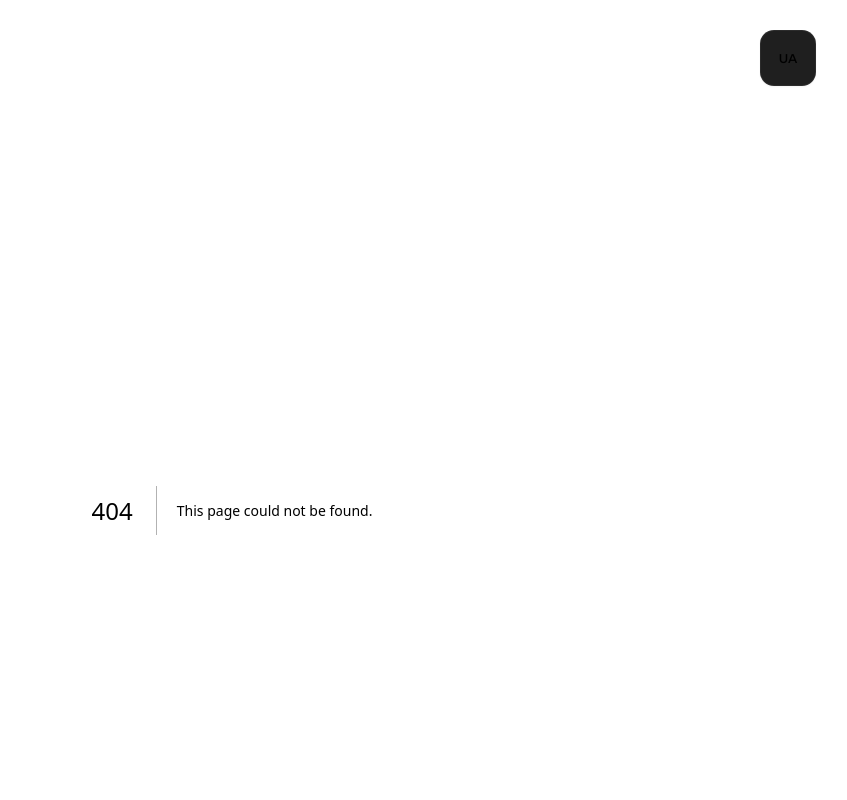
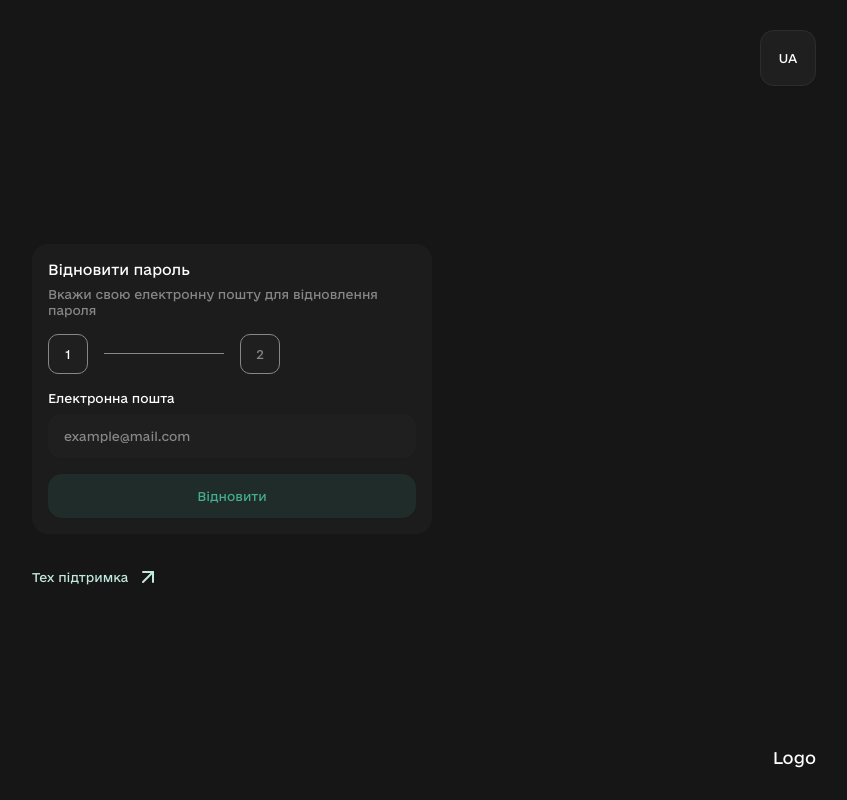
Before and after one commit to Vakolyyk/nerd-stud-io, a Next.js app in the folder client/: page /reset-password in a window 1280 px wide. Before the commit this address had no page. Shown: the top 800 px of the page, without its empty margins (408-1255 px from the left). Built offline with nearby package versions, Linux system fonts and the light colour scheme.

Commit message:
feat: create reset password ui

```diff
--- a/client/src/app/login/components/LoginForm.tsx
+++ b/client/src/app/login/components/LoginForm.tsx
@@ -1,15 +1,18 @@
 "use client";
 
 import Image from "next/image";
+import Link from "next/link";
 import { useState } from "react";
 import { useRouter } from "next/navigation";
 import { SubmitHandler, useForm } from "react-hook-form";
 
 import { Eye, EyeOff } from "lucide-react";
 
-import AuthFormField from "@/components/auth-form/AuthFormField";
 import { Input } from "@/components/ui/input";
 import { Button } from "@/components/ui/button";
+import AuthFormField from "@/components/auth-form/AuthFormField";
+import SupportTeamLink from "@/components/auth-form/SupportTeamLink";
+import AuthFormContainer from "@/components/auth-form/AuthFormContainer";
 
 import Google from "../../../../public/google.png";
 
@@ -36,6 +39,8 @@ const LoginForm = () => {
   };
 
   return (
+    <>
+      <AuthFormContainer className="mb-7.5">
         <form
           onSubmit={handleSubmit(onSubmit)}
           className="w-full flex flex-col gap-4 text-xs"
@@ -57,9 +62,11 @@ const LoginForm = () => {
             title={
               <div className="mb-2 flex justify-between items-center">
                 <p className="font-medium">Пароль</p>
+                <Link href="/reset-password">
                   <Button variant="link" size="link" className="text-xs">
                     Забув пароль?
                   </Button>
+                </Link>
               </div>
             }
             error={errors.password?.message}
@@ -89,9 +96,14 @@ const LoginForm = () => {
               <Image src={Google} alt="google" width={14} height={14} />
             </Button>
             <div className="my-2 mx-auto h-px w-[240px] bg-text-secondary" />
-        <Button onClick={() => router.push("/sign-up")}>Створити акаунт</Button>
+            <Button type="button" onClick={() => router.push("/sign-up")}>
+              Створити акаунт
+            </Button>
           </div>
         </form>
+      </AuthFormContainer>
+      <SupportTeamLink />
+    </>
   );
 };
 
--- a/client/src/app/login/page.tsx
+++ b/client/src/app/login/page.tsx
@@ -1,13 +1,8 @@
 import LoginForm from "./components/LoginForm";
-import AuthFormContainer from "@/components/auth-form/AuthFormContainer";
-import SupportTeamLink from "@/components/auth-form/SupportTeamLink";
 
 const LoginPage = () => (
   <div className="flex flex-col justify-center">
-    <AuthFormContainer className="mb-7.5">
-      <LoginForm />
-    </AuthFormContainer>
-    <SupportTeamLink />
+    <LoginForm />
   </div>
 );
 
--- /dev/null
+++ b/client/src/app/reset-password/component/ResetPasswordForm.tsx
@@ -0,0 +1,130 @@
+"use client";
+
+import AuthFormContainer from "@/components/auth-form/AuthFormContainer";
+import AuthFormField from "@/components/auth-form/AuthFormField";
+import AuthFormProgress from "@/components/auth-form/AuthFormProgress";
+import SupportTeamLink from "@/components/auth-form/SupportTeamLink";
+import { Button } from "@/components/ui/button";
+import { Input } from "@/components/ui/input";
+import { Eye, EyeOff } from "lucide-react";
+import { useState } from "react";
+import { SubmitHandler, useForm } from "react-hook-form";
+
+type ResetPasswordFormInputs = {
+  email: string;
+  password: string;
+  repeatPassword: string;
+};
+
+const ResetPasswordForm = () => {
+  const [step, setStep] = useState<1 | 2>(1);
+  const [showPassword, setShowPassword] = useState(false);
+  const [showRepeatPassword, setShowRepeatPassword] = useState(false);
+
+  const {
+    register,
+    handleSubmit,
+    reset,
+    setError,
+    formState: { errors },
+  } = useForm<ResetPasswordFormInputs>();
+
+  const onSubmit: SubmitHandler<ResetPasswordFormInputs> = (data) => {
+    if (step === 1 && Boolean(data.email)) {
+      setStep(2);
+      return null;
+    }
+
+    if (step === 2 && data.password !== data.repeatPassword) {
+      setError("repeatPassword", { message: "Паролі не збігаються" });
+      return null;
+    }
+
+    console.log(data);
+    setStep(1);
+    reset();
+  };
+
+  return (
+    <>
+      <AuthFormContainer className="mb-7.5">
+        <form
+          onSubmit={handleSubmit(onSubmit)}
+          className="w-full flex flex-col gap-4 text-xs"
+        >
+          <div>
+            <h4 className="text-sm mb-1.5 font-medium">Відновити пароль</h4>
+            <p className="text-text-secondary">
+              Вкажи свою електронну пошту для відновлення пароля
+            </p>
+          </div>
+          <AuthFormProgress activeStep={step} stepsCount={2} />
+          {step === 1 ? (
+            <AuthFormField
+              title="Електронна пошта"
+              error={errors.email?.message}
+            >
+              <Input
+                placeholder="example@mail.com"
+                type="text"
+                {...register("email", { required: "Введіть пошту" })}
+              />
+            </AuthFormField>
+          ) : (
+            <>
+              <AuthFormField title="Пароль" error={errors.password?.message}>
+                <div className="relative">
+                  <Input
+                    type={showPassword ? "text" : "password"}
+                    placeholder="************"
+                    className="pr-8"
+                    {...register("password", { required: "Введіть пароль" })}
+                  />
+                  <Button
+                    type="button"
+                    className="absolute right-4 inset-y-[15px] p-0 h-max"
+                    onClick={() => setShowPassword((value) => !value)}
+                  >
+                    {showPassword ? <EyeOff size={14} /> : <Eye size={14} />}
+                  </Button>
+                </div>
+              </AuthFormField>
+              <AuthFormField
+                title="Повтори пароль"
+                error={errors.repeatPassword?.message}
+              >
+                <div className="relative">
+                  <Input
+                    type={showRepeatPassword ? "text" : "password"}
+                    placeholder="************"
+                    className="pr-8"
+                    {...register("repeatPassword", {
+                      required: "Повторіть пароль",
+                    })}
+                  />
+                  <Button
+                    type="button"
+                    className="absolute right-4 inset-y-[15px] p-0 h-max"
+                    onClick={() => setShowRepeatPassword((value) => !value)}
+                  >
+                    {showRepeatPassword ? (
+                      <EyeOff size={14} />
+                    ) : (
+                      <Eye size={14} />
+                    )}
+                  </Button>
+                </div>
+              </AuthFormField>
+            </>
+          )}
+          <Button type="submit" className="bg-transparent-green text-green">
+            Відновити
+          </Button>
+        </form>
+      </AuthFormContainer>
+      <SupportTeamLink />
+    </>
+  );
+};
+
+export default ResetPasswordForm;
--- /dev/null
+++ b/client/src/app/reset-password/page.tsx
@@ -0,0 +1,9 @@
+import ResetPasswordForm from "./component/ResetPasswordForm";
+
+const ResetPasswordPage = () => (
+  <div className="flex flex-col justify-center">
+    <ResetPasswordForm />
+  </div>
+);
+
+export default ResetPasswordPage;
--- a/client/src/app/sign-up/components/SignUpForm.tsx
+++ b/client/src/app/sign-up/components/SignUpForm.tsx
@@ -206,7 +206,6 @@ const SignUpForm = () => {
                 <Input
                   placeholder="example@mail.com"
                   type="text"
-                  required
                   {...register("email", { required: "Введіть пошту" })}
                 />
               </AuthFormField>
@@ -281,6 +280,7 @@ const SignUpForm = () => {
           {step === 1 ? (
             <div className="flex gap-2">
               <Button
+                type="button"
                 onClick={() => router.push("/login")}
                 className="flex justify-between flex-grow"
               >
```
Lines whose indentation alone changed are shown as unchanged.
